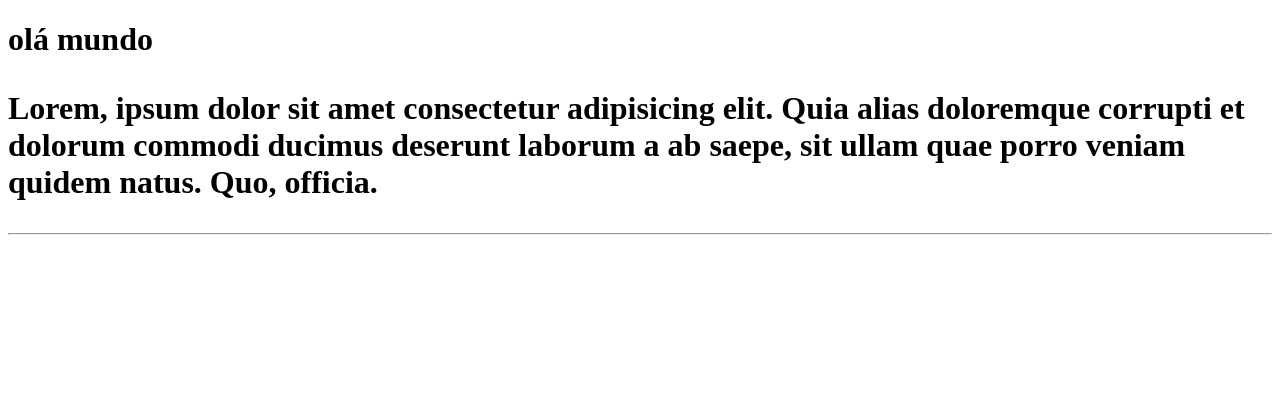
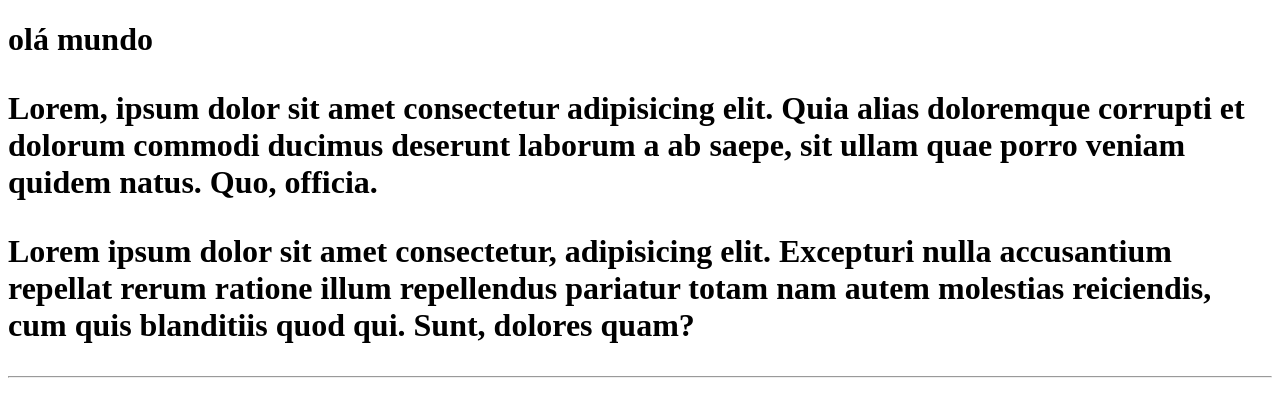
Before and after one commit to gitmarcostorres/repo1, a plain HTML site: page site-teste/index.html in a window 1280 px wide. Drawn offline with Linux system fonts and the light colour scheme.

Commit message:
parágrafo a mais

```diff
--- a/site-teste/index.html
+++ b/site-teste/index.html
@@ -9,6 +9,9 @@
     <h1>
         olá mundo
         <p>Lorem, ipsum dolor sit amet consectetur adipisicing elit. Quia alias doloremque corrupti et dolorum commodi ducimus deserunt laborum a ab saepe, sit ullam quae porro veniam quidem natus. Quo, officia.</p>
+        <p>
+            Lorem ipsum dolor sit amet consectetur, adipisicing elit. Excepturi nulla accusantium repellat rerum ratione illum repellendus pariatur totam nam autem molestias reiciendis, cum quis blanditiis quod qui. Sunt, dolores quam?
+        </p>
     </h1>
     <hr>
 </body>
```
